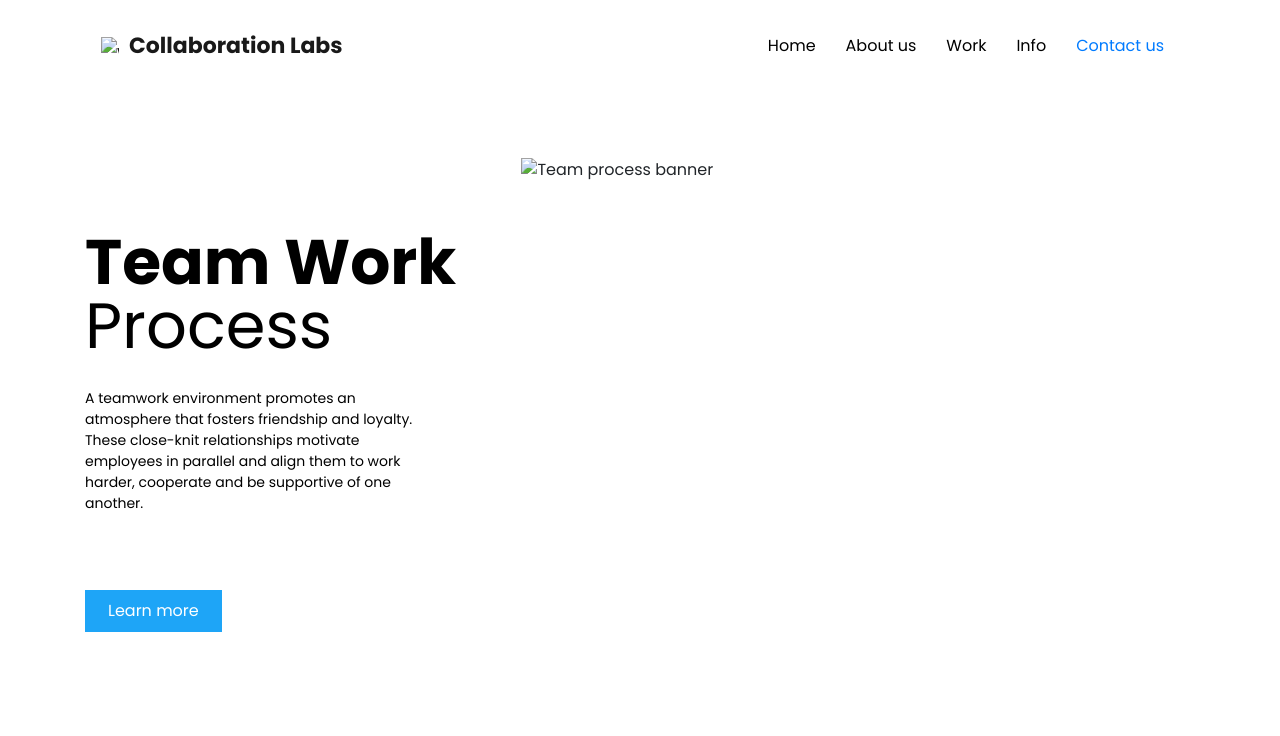
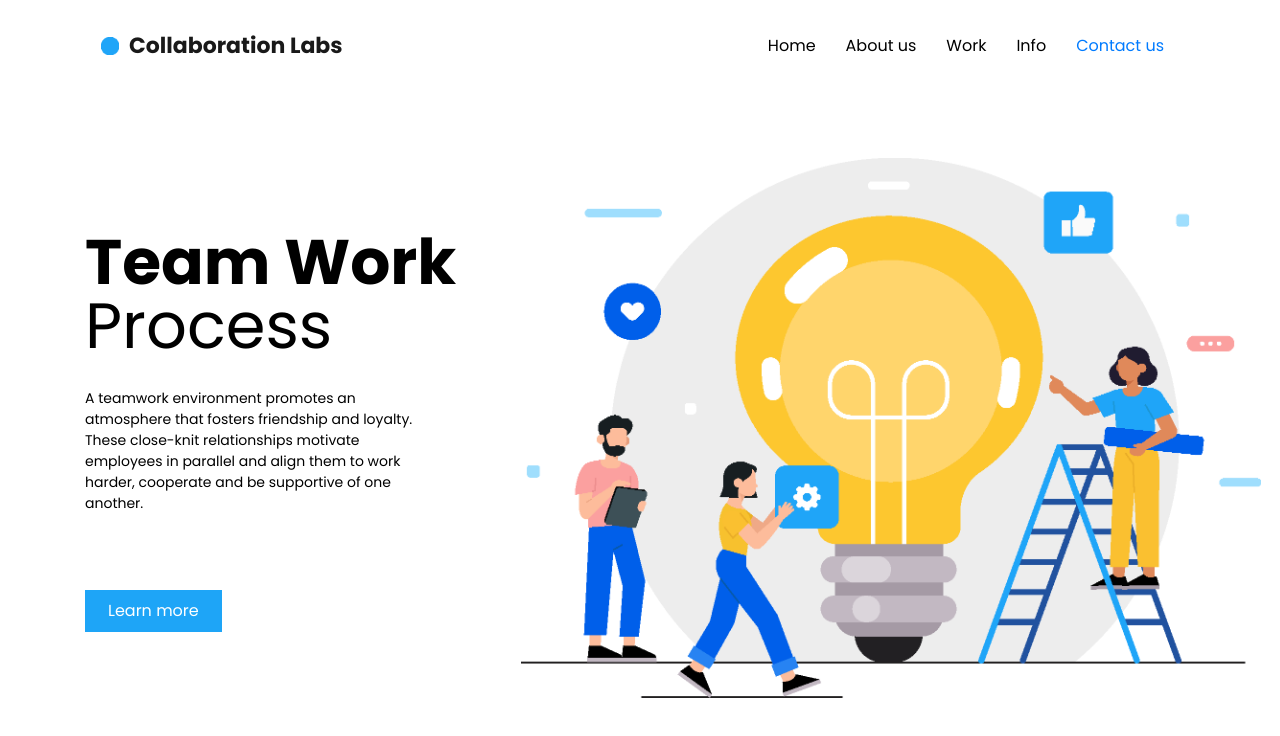
Before and after one commit to SignorMartini/Teamwork-Landing-Page, a plain HTML site: page index.html in a window 1280 px wide. Drawn offline with nearby package versions, Linux system fonts and the light colour scheme; files that its build step writes are made by us from their sources.

Commit message:
changed img locations
Images were no longer located in folders, so I had to account for that.

```diff
--- a/index.html
+++ b/index.html
@@ -21,11 +21,11 @@
         <header class="head my-3">
             <nav class="navbar navbar-expand-lg navbar-light head__custom-nav">
                 <a class="navbar-brand d-flex align-items-center" href="#">
-                    <img src="assets/images/logo.png" alt="website logo">
+                    <img src="./logo.png" alt="website logo">
                     <span>Collaboration Labs</span>
                 </a>
                 <button class="navbar-toggler" type="button" data-toggle="collapse" data-target="#navbarNav">
-                    <span><img src="assets/images/menu.png" alt=""></span>
+                    <span><img src="./menu.png" alt=""></span>
                 </button>
                 <div class="collapse navbar-collapse justify-content-end" id="navbarNav">
                     <ul class="navbar-nav">
@@ -58,7 +58,7 @@
                 <a href="#">Learn more</a>
             </div>
             <div class="col-12 col-lg-8">
-                <img src="assets/images/mainbenner.png" alt="Team process banner">
+                <img src="./mainbenner.png" alt="Team process banner">
             </div>
         </div>
     </div>
```
